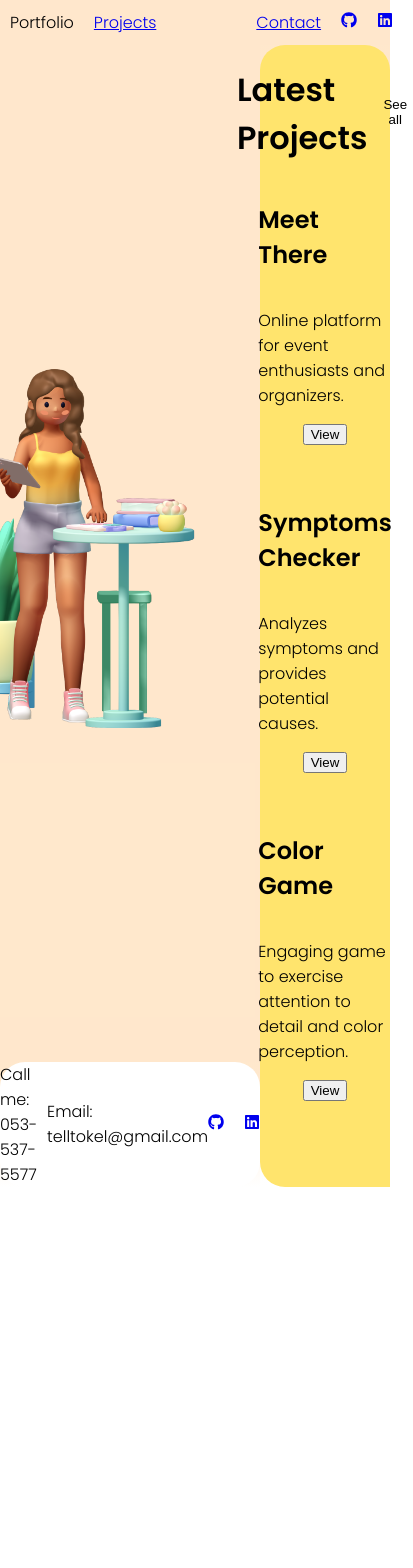
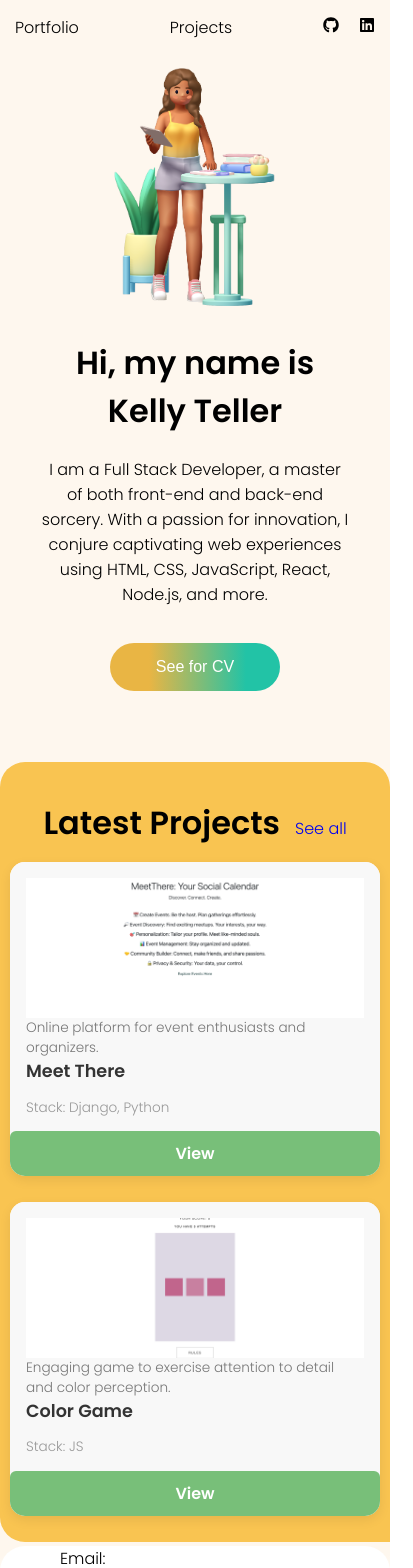
Before and after one commit to telkelly/portfolio, a React (Create React App) app: page / in a window 390 px wide. Shown: the top 1568 px of the page, 413 px wide, since content can reach past the window. Before the commit the page ends 1187 px from the top, so only its background shows below. Built offline with nearby package versions, Linux system fonts and the light colour scheme.

Commit message:
refactor card.js and list.js into cardList.js && fix styles

```diff
--- a/src/App.css
+++ b/src/App.css
@@ -1,6 +1,8 @@
 @import url("https://fonts.googleapis.com/css2?family=Poppins:wght@100;300;600&display=swap");
 
+html,
 body {
+  height: 100vh;
   margin: 0;
   padding: 0;
   font-family: "Poppins", sans-serif;
@@ -12,109 +14,305 @@ body {
   grid-template-columns: repeat(12, 1fr);
   grid-template-rows: auto;
   grid-template-areas:
-    "header header header header header header header header header header header header"
+    "header header header header header header header header projects projects projects projects"
     "main main main main main main main main projects projects projects projects"
     "footer footer footer footer footer footer footer footer projects projects projects projects";
 }
 
-.navbar, .main-content{
-  background-color: rgba(255, 228, 196, 0.863);
+.navbar,
+.main-content {
+  background-color: rgba(254, 247, 238);
 }
 
 /* HEADER */
 
 .navbar {
   grid-area: header;
-  grid-column: 1 / 13;
-  grid-row: 1;
   display: flex;
   justify-content: space-between;
   align-items: center;
-  gap: 20px;
-  padding: 10px;
+  gap: 50px;
+  padding: 10px 60px;
 }
 
-.nav-content, .social-media{
+.nav-content,
+.social-media {
   display: flex;
   gap: 100px;
 }
 
-.social-media{
+.navbar a,
+.social-media a {
+  color: black;
+  text-decoration: none;
+}
+
+.social-media {
   gap: 20px;
 }
 
 /* ABOUT COMPONENT */
-.title-div{
+.title-div {
   display: flex;
-  gap: 10px;
+  gap: 15px;
 }
 
-.title-div button{
-  border: none;
-  background-color: transparent;
-  margin-top: 1rem;
+.title-div a {
+  align-self: end;
+  padding-bottom: 6px;
+  text-decoration: dashed;
 }
 
-.title-div h1{
+.title-div h1 {
   margin-bottom: 0px;
 }
-
 
 .main-content {
   grid-area: main;
   display: flex;
   align-items: center;
   justify-content: end;
-  padding: 60px;
+  padding: 0px 60px;
   flex-direction: row-reverse;
 }
 
 .personal-photo img {
   width: 250px;
+  object-fit: cover;
 }
 
-
-/* PROJECT */
-.proj-container{
-  grid-area: projects;
-  background: linear-gradient(to bottom, rgba(255, 228, 196, 0.863) 0%, rgba(255, 228, 196, 0.863) 20%, #ffffff );
+/* BUTTON */
+.info-btn button {
+  background: linear-gradient(
+          90deg,
+          rgb(233, 181, 68) 23%,
+          rgba(34, 195, 166, 1) 80%
+  );
+  padding: 15px 20px;
+  border: none;
+  border-radius: 25px;
+  font-size: 16px;
+  width: 170px;
+  color: white;
+  margin-top: 20px;
+  cursor: pointer;
 }
 
-.projects{
+/* PROJECT SECTION */
+.proj-container {
+  grid-area: projects;
+  background: linear-gradient(
+          to bottom,
+          rgba(254, 247, 238) 0%,
+          rgba(254, 247, 238) 100%,
+          #ffffff
+  );
+}
+
+.projects {
   display: flex;
   flex-direction: column;
   align-items: center;
-  background-color: #ffe46d;
-  border-radius: 25px 25px 0px;
+  justify-content: space-evenly;
+  background-color: rgb(249, 196, 81);
+  border-radius: 25px 25px 0 25px;
+  height: 100%;
+  margin: 1px 0;
+}
+
+.list-projects {
+  display: flex;
+  flex-direction: column;
+  align-items: center;
+  height: 100%;
+  justify-content: center;
+}
+
+/* ========= Card Item ========= */
+.card {
+  width: 300px;
+  background-color: #ffffff;
+  border-radius: 15px;
+  box-shadow: 0 4px 12px rgba(0, 0, 0, 0.08);
+  display: flex;
+  flex-direction: column;
+  overflow: hidden;
+  transition: transform 0.2s ease;
+  position: relative;
+}
+
+.card:hover {
+  transform: translateY(-5px);
+}
+
+/* ========= Card Image ========= */
+.card-image-container {
+  width: 100%;
+  height: 140px;
+  overflow: hidden;
+}
+
+.card-image {
+  width: 100%;
+  height: 100%;
+  object-fit: cover;
+}
+
+/* ========= Card Content ========= */
+.card-content {
+  padding: 1rem 1rem 0;
+  background-color: #f8f8f8;
+  display: flex;
+  flex-direction: column;
   height: 100%;
 }
 
-.list-projects{
+.title-container {
   display: flex;
   flex-direction: column;
-  align-items: center;
 }
 
-.normal-card{
-  display: flex;
-  align-items: center;
-  flex-direction: column;
-  padding: 20px;
+.title-container h2 {
+  font-size: 1.1rem;
+  margin: 0;
+  color: #333;
 }
 
+.title-container .category {
+  font-size: 0.85rem;
+  color: #777;
+}
+
+.title-container .stack {
+  font-size: 0.85rem;
+  color: #999;
+}
+
+/* ========= Button & Link ========= */
+.card-btn {
+  background-color: #78bf79;
+  color: white;
+  padding: 10px;
+  margin-top: auto;
+  text-align: center;
+  border-radius: 6px;
+  font-weight: bold;
+  transition: background-color 0.3s;
+}
+
+.card-btn:hover {
+  background-color: #66a867;
+}
+
+.card-btn a {
+  color: white;
+  text-decoration: none;
+}
+
+.card-open-link {
+  position: absolute;
+  inset: 0;
+  z-index: 1;
+}
 
 /* FOOTER */
 
-.footer-container{
+.footer-container {
   grid-area: footer;
-  background: linear-gradient(to bottom, rgba(255, 228, 196, 0.863) 0%, rgba(255, 228, 196, 0.863) 20%, #ffffff );
+  background: linear-gradient(
+          to bottom,
+          rgba(254, 247, 238) 0%,
+          rgba(254, 247, 238) 20%,
+          #ffffff
+  );
 }
 
 .footer {
   display: flex;
-  justify-content: space-around;
+  justify-content: flex-start;
   align-items: center;
+  padding-left: 60px;
   border-radius: 25px;
   background-color: #ffffff;
   height: 100%;
 }
+
+/* MEDIA QUERIES */
+
+/* Tablet */
+@media screen and (max-width: 1024px) {
+  .navbar,
+  .main-content {
+    padding: 20px;
+  }
+
+  .navbar {
+    flex-direction: column;
+    align-items: center;
+    gap: 20px;
+  }
+
+  .nav-content,
+  .social-media {
+    gap: 50px;
+  }
+
+  .main-content {
+    flex-direction: column;
+    align-items: center;
+    padding: 60px 20px 0;
+  }
+
+  .app-grid {
+    grid-template-columns: repeat(6, 1fr);
+  }
+}
+
+/* Mobile */
+@media screen and (max-width: 768px) {
+  .navbar,
+  .main-content {
+    padding: 15px;
+  }
+
+  .navbar {
+    flex-direction: row;
+  }
+
+  .nav-content,
+  .social-media {
+    align-items: center;
+    gap: 20px;
+  }
+
+  .main-content {
+    text-align: center;
+    padding: 10px 40px 70px;
+  }
+
+  .proj-container {
+    padding-bottom: 25px;
+  }
+
+  .projects {
+    padding: 10px;
+  }
+
+  .app-grid {
+    grid-template-columns: 1fr;
+    grid-template-areas:
+      "header"
+      "main"
+      "projects"
+      "footer";
+  }
+
+  .card {
+    width: 100%;
+    margin: 10px 0;
+  }
+
+  .personal-photo img {
+    width: 165px;
+  }
+}
--- a/src/App.js
+++ b/src/App.js
@@ -1,18 +1,18 @@
 import './App.css';
-import Navbar from './components/Navbar';
-import About from './components/About';
-import Projects from './components/Projects';
-import Footer from './components/Footer';
 import React from "react";
+import ProjectsPage from "./pages/ProjectsPage";
+import { BrowserRouter as Router, Routes, Route } from 'react-router-dom';
+import HomePage from "./pages/HomePage";
+
 
 function App() {
   return (
-    <div className='app-grid'>
-      <Navbar className="header" />
-      <About className="main-content" />
-      <Projects className="projects"/>
-      <Footer className="footer"/>
-    </div>
+      <Router>
+          <Routes>
+              <Route path="/" element={<HomePage />} />
+              <Route path="/projects" element={<ProjectsPage />} />
+          </Routes>
+      </Router>
   );
 }
 
--- a/src/components/Card.js
+++ /dev/null
@@ -1,47 +0,0 @@
-import React, { useState } from "react";
-import { motion, LayoutGroup } from "framer-motion";
-
-const Card = ({ projects, displayCount }) => {
-  const [openCardIndex, setOpenCardIndex] = useState(null);
-    const projectsToShow = projects.slice(0, displayCount);
-
-
-  return (
-    <LayoutGroup>
-      {projectsToShow.map((item, index) => {
-        const isOpen = index === openCardIndex;
-        return isOpen ? (
-          <motion.div
-            className="expanded-card"
-            onClick={() => setOpenCardIndex(null)}
-            layoutId={`expandable-card-${index}`}
-            key={index}
-          >
-            <motion.img src={item.imgSrc} alt={item.title} />
-            <motion.div>
-              <motion.h1 layoutId={`expandable-card-h-${index}`}>
-                {item.title}
-              </motion.h1>
-              <motion.h5>{item.subtitle}</motion.h5>
-            </motion.div>
-          </motion.div>
-        ) : (
-          <motion.div
-            className="normal-card"
-            onClick={() => setOpenCardIndex(index)}
-            layoutId={`expandable-card-${index}`}
-            key={index}
-          >
-            <motion.h2 layoutId={`expandable-card-h-${index}`}>
-              {item.title}
-            </motion.h2>
-            <p>{item.subtitle}</p>
-            <button>View</button>
-          </motion.div>
-        );
-      })}
-    </LayoutGroup>
-  );
-};
-
-export default Card;
--- /dev/null
+++ b/src/components/CardList.js
@@ -0,0 +1,39 @@
+import React from "react";
+import { Link } from "react-router-dom";
+
+const CardList = ({ projects, displayCount = null, linkToDetail = false }) => {
+    const itemsToShow = displayCount ? projects.slice(0, displayCount) : projects;
+
+    return (
+        <>
+            {itemsToShow.map(({ id, title, subtitle, imgSrc, link, stack }) => (
+                <li className="card" key={id}>
+                    <div className="card-content-container">
+                        <div className="card-content">
+                            <div className="card-image-container">
+                                <img className="card-image" src={imgSrc} alt={title} />
+                            </div>
+                            <div className="title-container">
+                                <span className="category">{subtitle}</span>
+                                <h2>{title}</h2>
+                                {stack && <p className="stack">Stack: {stack}</p>}
+                            </div>
+                        </div>
+                    </div>
+
+                    {linkToDetail ? (
+                        <Link to={`/${id}`} className="card-open-link" />
+                    ) : (
+                        <div className="card-btn">
+                            <a href={link} target="_blank" rel="noopener noreferrer">
+                                View
+                            </a>
+                        </div>
+                    )}
+                </li>
+            ))}
+        </>
+    );
+};
+
+export default CardList;
--- a/src/components/Footer.js
+++ b/src/components/Footer.js
@@ -1,26 +1,11 @@
-import { FaGithub, FaLinkedin } from "react-icons/fa";
-
 const Footer = () => {
   return (
     <div className="footer-container">
       <footer id="footer" className="footer">
         <div>
-          Call me:
-          <br />
-          053-537-5577
-        </div>
-        <div>
           Email:
           <br />
           telltokel@gmail.com
-        </div>
-        <div className="social-media">
-          <a href="https://github.com/telkelly">
-            <FaGithub />
-          </a>
-          <a href="https://www.linkedin.com/in/keltel">
-            <FaLinkedin />
-          </a>
         </div>
       </footer>
     </div>
--- a/src/components/Navbar.js
+++ b/src/components/Navbar.js
@@ -1,4 +1,5 @@
-import { FaGithub, FaLinkedin } from "react-icons/fa";
+import {FaGithub, FaLinkedin} from "react-icons/fa";
+import {Link} from "react-router-dom";
 
 
 const Navbar = () => {
@@ -6,8 +7,7 @@ const Navbar = () => {
         <header className="navbar">
             <div className="logo">Portfolio</div>
             <div className="nav-content">
-        <a href="#project">Projects</a>
-        <a href="#footer">Contact</a>
+                <Link to="/projects">Projects</Link>
             </div>
             <div className="social-media">
               <a href="https://github.com/telkelly">
--- a/src/components/Projects.js
+++ b/src/components/Projects.js
@@ -1,21 +1,18 @@
 import React from "react";
-import { motion, AnimatePresence } from "framer-motion";
 import { projects } from "./data";
-import Card from "./Card";
+import CardList from "./CardList";
 
 const Projects = () => {
   return (
-    <div className="proj-container">
-      <div className="projects">
-        <div className="title-div">
-          <h1 className="title-prj">Latest Projects</h1>
-          <button>See all</button>
-        </div>
-        <div className="list-projects">
-          <Card projects={projects} displayCount={3} />
+      <div className="proj-container">
+        <div className="projects">
+          <div className="title-div">
+            <h1 className="title-prj">Latest Projects</h1>
+            <a href="/projects">See all</a>
+          </div>
+          <CardList projects={projects} displayCount={2}/>
         </div>
       </div>
-    </div>
   );
 };
 
--- a/src/components/data.js
+++ b/src/components/data.js
@@ -2,7 +2,6 @@ import colorGame from "../imgs/color-game.png";
 import countryApi from "../imgs/country-api.png";
 import rpsGame from "../imgs/rps-game.png";
 import tipCalculator from "../imgs/tip-calculator.png";
-import checker from "../imgs/checker.png";
 import meetthere from "../imgs/meet-there.png";
 
 export const projects = [
@@ -10,43 +9,41 @@ export const projects = [
     id: 1,
     title: "Meet There",
     subtitle: "Online platform for event enthusiasts and organizers.",
+    stack: "Django, Python",
     imgSrc: meetthere,
     link: "https://meet-there-site.onrender.com/",
   },
   {
     id: 2,
-    title: "Symptoms Checker",
-    subtitle: "Analyzes symptoms and provides potential causes.",
-    imgSrc: checker,
-    link: "https://health-project-32ks.onrender.com/",
-  },
-  {
-    id: 3,
     title: "Color Game",
     subtitle:
       "Engaging game to exercise attention to detail and color perception.",
+    stack: "JS",
     imgSrc: colorGame,
     link: "https://hackaton-project-six.vercel.app/",
   },
   {
-    id: 4,
+    id: 3,
     title: "Tip Calculator",
     subtitle: "Helps calculate the appropriate tip amount for a given menu.",
+    stack: "JS",
     imgSrc: tipCalculator,
     link: "https://tip-calculator-app-seven-beta.vercel.app/",
   },
   {
-    id: 5,
+    id: 4,
     title: "Country API",
     subtitle: "Empowers users to access data about any country through APIs.",
+    stack: "React",
     imgSrc: countryApi,
     link: "https://rest-countries-api-rosy.vercel.app/",
   },
   {
-    id: 6,
+    id: 5,
     title: "Rock Paper Scissors Game",
     subtitle:
       "Digital implementation of the classic game with an exciting twist.",
+    stack: "React",
     imgSrc: rpsGame,
     link: "https://rock-paper-scissors-lizard-spock-game-psi.vercel.app/",
   },
--- /dev/null
+++ b/src/pages/HomePage.js
@@ -0,0 +1,19 @@
+import React from 'react';
+import '../App.css';
+import Navbar from '../components/Navbar'
+import About from '../components/About'
+import Projects from '../components/Projects';
+import Footer from '../components/Footer';
+
+function HomePage() {
+    return (
+        <div className="app-grid">
+            <Navbar className="header" />
+            <About className="main-content" />
+            <Projects />
+            <Footer className="footer" />
+        </div>
+    );
+}
+
+export default HomePage;
--- /dev/null
+++ b/src/pages/ProjectsPage.js
@@ -0,0 +1,16 @@
+import React from 'react';
+import { projects} from '../components/data'
+import CardList from "../components/CardList";
+
+const ProjectsPage = () => {
+    return (
+        <>
+            <h1>My Projects</h1>
+            <div className="list-projects">
+                <CardList projects={projects} />
+            </div>
+        </>
+    );
+};
+
+export default ProjectsPage;
```
Also changed, not shown: src/components/Item.js (+14 -27 lines), src/components/List.js (deleted, +0 -39 lines). Lines whose indentation alone changed are shown as unchanged.
